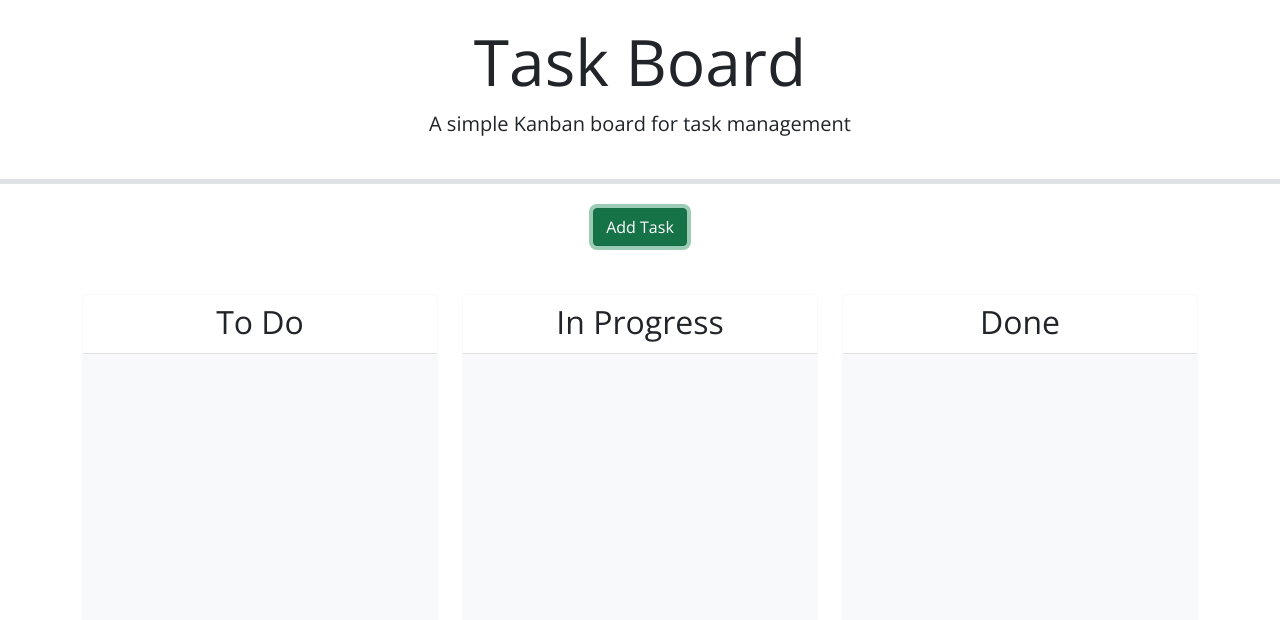
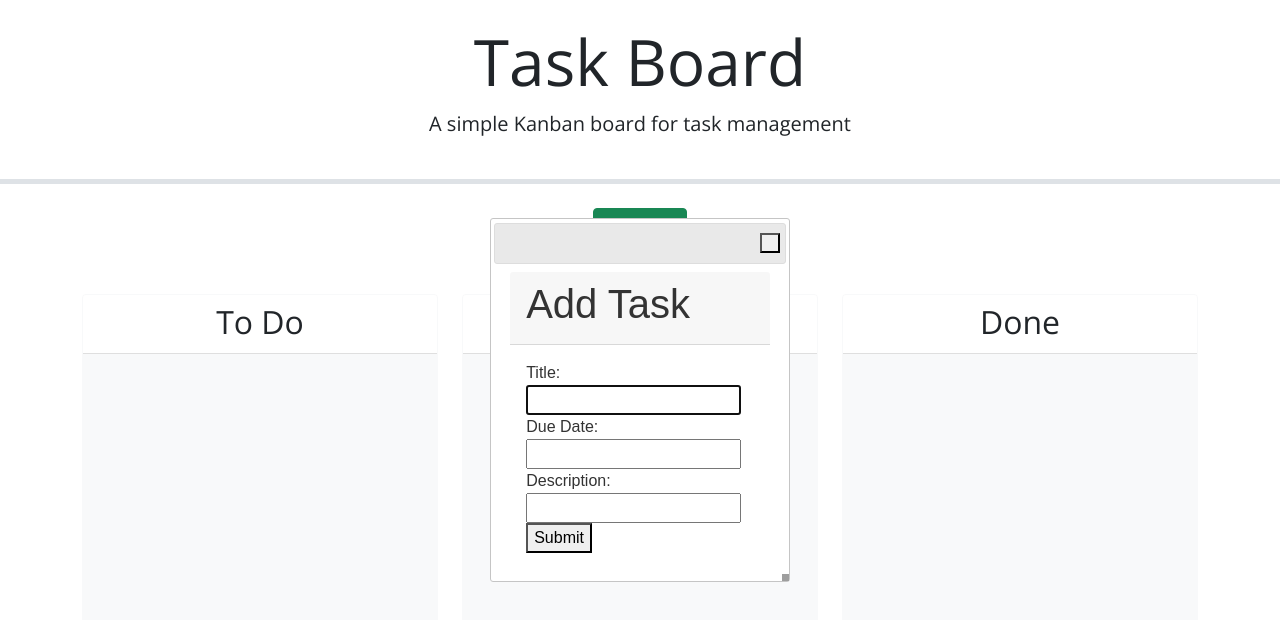
Before and after one commit to sentorus67/Task-Board, a plain HTML site: page index.html in a window 1280 px wide. Both pictures are taken after a click on the button "Add Task". Drawn offline with nearby package versions, Linux system fonts and the light colour scheme; grey boxes are pictures that could not be loaded.

Commit message:
created form to submit tast title, due date, and description. Added to function that generates unique id

```diff
--- a/assets/js/script.js
+++ b/assets/js/script.js
@@ -1,10 +1,21 @@
+
 // Retrieve tasks and nextId from localStorage
 let taskList = JSON.parse(localStorage.getItem("tasks"));
 let nextId = JSON.parse(localStorage.getItem("nextId"));
 
+
+
 // Todo: create a function to generate a unique task id
 function generateTaskId() {
+ let charlist="1234567890qwertyuiopasdfghjklzxcvbnm";
+ let uniqueID="";
 
+ for (let index = 0; index < 11; index++) {
+    const keyPiece = charlist.charAt(Math.floor(Math.random()*(charlist.length)));
+
+    uniqueID +=keyPiece;
+ }
+ console.log(uniqueID);
 }
 
 // Todo: create a function to create a task card
@@ -32,6 +43,13 @@ function handleDrop(event, ui) {
 
 }
 
+$("#openTaskForm").on("click", function()
+  {
+    $( "#enterTask" ).dialog();
+  } );
+
+generateTaskId();
+
 // Todo: when the page loads, render the task list, add event listeners, make lanes droppable, and make the due date field a date picker
 $(document).ready(function () {
 
--- a/index.html
+++ b/index.html
@@ -21,10 +21,35 @@
     <p class="lead">A simple Kanban board for task management</p>
   </header>
   <div class="container">
+
     <div class="text-center mb-5">
-      <button class="btn btn-success" data-bs-toggle="modal" data-bs-target="#formModal">Add Task</button>
+      <button class="btn btn-success"  data-bs-toggle="modal" data-bs-target="#formModal" id="openTaskForm">
+        Add Task</button>
+
     </div>
+
     <!-- Todo: Create a modal with a form to add tasks -->
+    <section class="form modal" id="enterTask">
+
+      <div class="card-header">
+        <h1>Add <A></A> Task</h1>
+      </div>
+
+      <div class="card-body">
+
+        <label for="title">Title: </label>
+        <input type="text" id="title">
+
+        <label for="Due-Date">Due Date: </label>
+        <input type="text" id="Due-Date">
+
+        <label for="Description">Description: </label>
+        <input type="text" id="Description">
+
+        <button type="submit" id="submitButton">Submit</button>
+      </div>
+    </section>
+
     <div class="row swim-lanes text-center justify-content-between">
       <div class="col-12 col-lg-4 d-flex">
         <div id="to-do" class="card border-light mb-3 lane flex-grow-1">
@@ -68,6 +93,7 @@
     integrity="sha256-iu/zLUB+QgISXBLCW/mcDi/rnf4m4uEDO0wauy76x7U=" crossorigin="anonymous"></script>
 
   <script src="./assets/js/script.js"></script>
+
 </body>
 
 </html>
```
